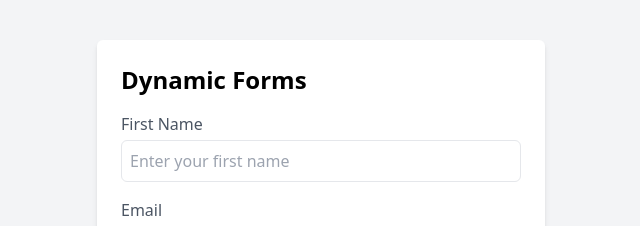
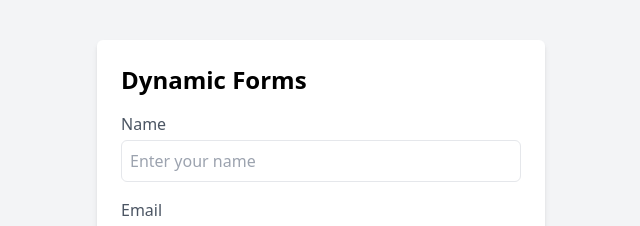
Before and after one commit to code-jhon/dynamic-form, a React (Vite) app: page / in a window 1280 px wide. Shown: the top 226 px of the page, without its empty margins (319-959 px from the left). Built offline with nearby package versions, Linux system fonts and the light colour scheme.

Commit message:
feat: making fixes

```diff
--- a/src/components/DynamicForms/index.tsx
+++ b/src/components/DynamicForms/index.tsx
@@ -5,20 +5,19 @@ type Props = {
   config: Field[];
   openModal: () => void;
   formValues: Data;
-  setFormValues: (formValues: { [key: string]: string }) => void;
+  setFormValues: (values: Data) => void;
 };
 
 const DynamicForm: React.FC<Props> = ({ config, openModal, formValues, setFormValues }) => {
 
   const handleChange = (e: React.ChangeEvent<HTMLInputElement | HTMLSelectElement>) => {
     const { name, value } = e.target;
-    setFormValues({ ...formValues, [name]: value});
+    setFormValues({ ...formValues, [name]: value });
   };
 
   const handleSubmit = (e: React.FormEvent<HTMLFormElement>) => {
     e.preventDefault();
     openModal();
-    console.log(formValues);
   };
 
   return (
@@ -32,7 +31,6 @@ const DynamicForm: React.FC<Props> = ({ config, openModal, formValues, setFormVa
               <input
                 type={type}
                 name={name}
-                id={name}
                 placeholder={placeholder}
                 value={formValues[name] as string}
                 onChange={handleChange}
@@ -43,7 +41,6 @@ const DynamicForm: React.FC<Props> = ({ config, openModal, formValues, setFormVa
               <input
                 type={type}
                 name={name}
-                id={name}
                 placeholder={placeholder}
                 value={formValues[name] as string}
                 onChange={handleChange}
@@ -54,7 +51,6 @@ const DynamicForm: React.FC<Props> = ({ config, openModal, formValues, setFormVa
               <input
                 type={type}
                 name={name}
-                id={name}
                 placeholder={placeholder}
                 value={formValues[name] as string}
                 onChange={handleChange}
@@ -64,7 +60,6 @@ const DynamicForm: React.FC<Props> = ({ config, openModal, formValues, setFormVa
             {type === 'select' && (
               <select
                 name={name}
-                id={name}
                 onChange={handleChange}
                 className="mt-1 p-2 w-full border rounded-md"
               >
@@ -79,9 +74,8 @@ const DynamicForm: React.FC<Props> = ({ config, openModal, formValues, setFormVa
               <input
                 type={type}
                 name={name}
-                id={name}
                 placeholder={placeholder}
-                value={formValues[name] as boolean ? 'true' : 'false'}
+                value={formValues[name] ? 'true' : 'false'}
                 onChange={handleChange}
                 className="form-checkbox"
               />
--- a/src/config/index.tsx
+++ b/src/config/index.tsx
@@ -13,7 +13,7 @@ type Field = {
     pattern?: string | RegExp,
     custom?: string
   },
-  value: string,
+  value: string | boolean,
   onChange?: (e: React.ChangeEvent<HTMLInputElement>) => void,
   onBlur?: (e: React.FocusEvent<HTMLInputElement>) => void,
   onFocus?: (e: React.FocusEvent<HTMLInputElement>) => void
@@ -27,9 +27,9 @@ type RadioItems = {
 export const config: Field[] = [
   {
     type: 'text',
-    name: 'firstName',
-    label: 'First Name',
-    placeholder: 'Enter your first name',
+    name: 'name',
+    label: 'Name',
+    placeholder: 'Enter your name',
     validation: {
       required: true,
       minLength: 2,
@@ -86,6 +86,6 @@ export const config: Field[] = [
       required: false,
       custom: ''
     },
-    value: ''
+    value: false
   }
 ];
--- a/src/pages/Home.tsx
+++ b/src/pages/Home.tsx
@@ -6,13 +6,7 @@ import { Field, Data } from '../entities/types';
 
 const Home: React.FC = () => {
   const [isModalOpen, setIsModalOpen] = React.useState<boolean>(false);
-  const [formValues, setFormValues] = React.useState<Data>({
-    name: "",
-    email: "",
-    country: "",
-    password: "",
-    subscribe: false
-  });
+  const [formValues, setFormValues] = React.useState<Data>({});
 
   return (
     <div className="max-w-md mx-auto bg-white p-6 rounded-md shadow-md">
```
